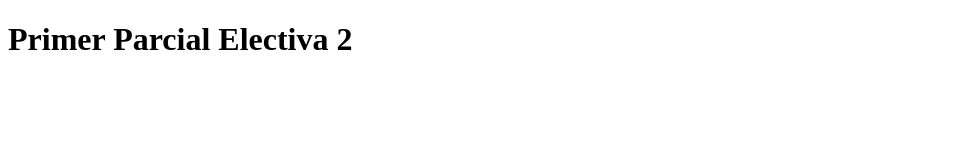
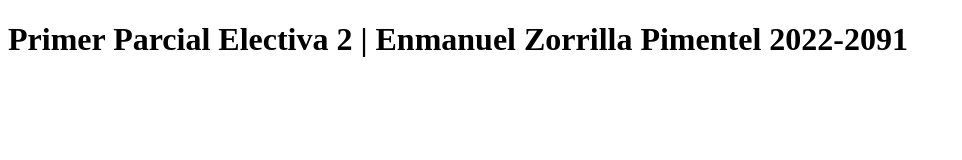
Before and after one commit to Enmanuel2005/parcial1-electiva2, a plain HTML site: page src/index.html in a window 1280 px wide. Shown: the whole page, without its empty margins (0-962 px from the left). Drawn offline with Linux system fonts and the light colour scheme.

```diff
--- a/src/index.html
+++ b/src/index.html
@@ -6,6 +6,6 @@
     <title>Primer Parcial Electiva 2</title>
 </head>
 <body>
-    <h1>Primer Parcial Electiva 2</h1>
+    <h1>Primer Parcial Electiva 2 | Enmanuel Zorrilla Pimentel 2022-2091</h1>
 </body>
 </html>
```
